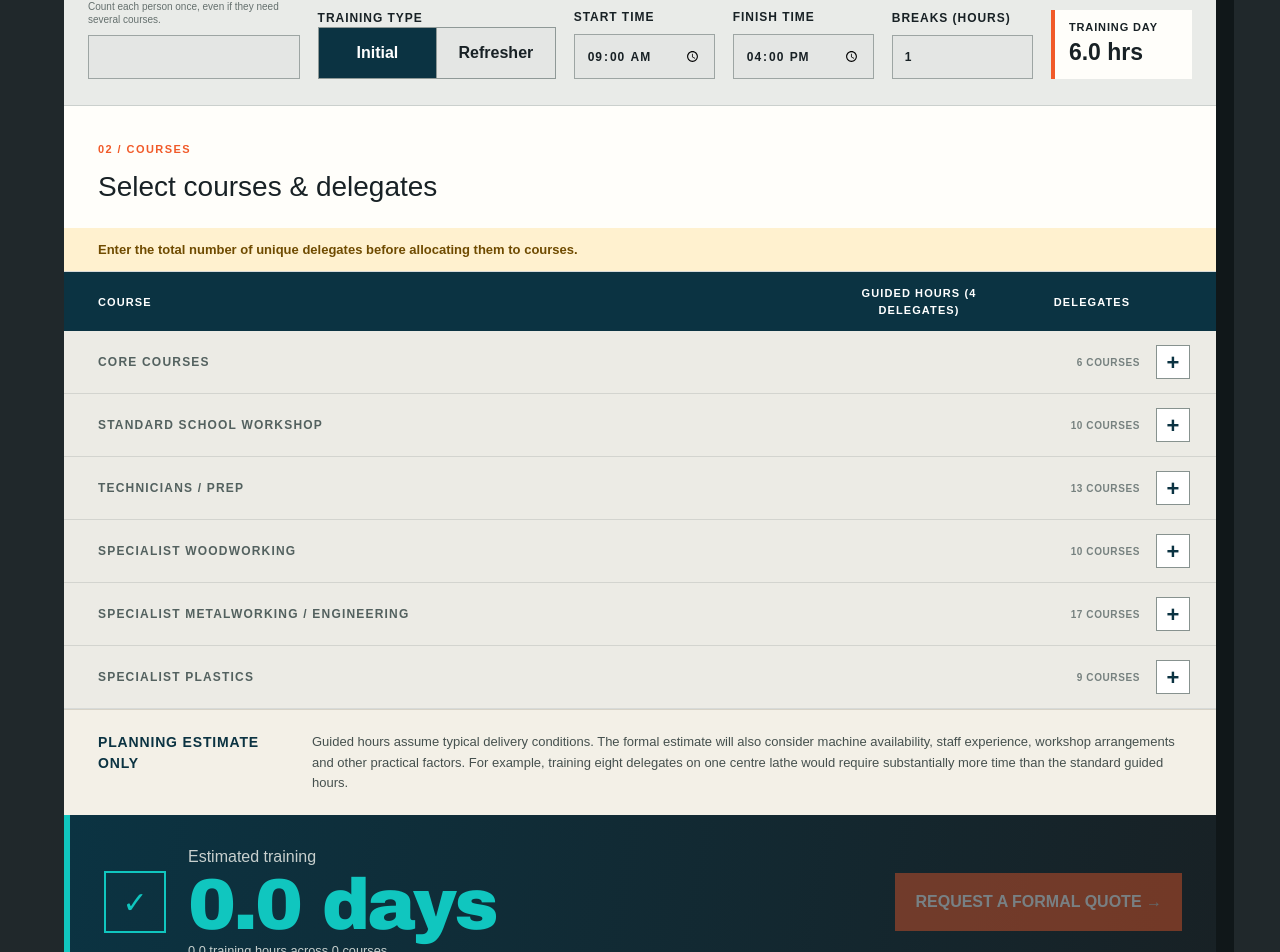
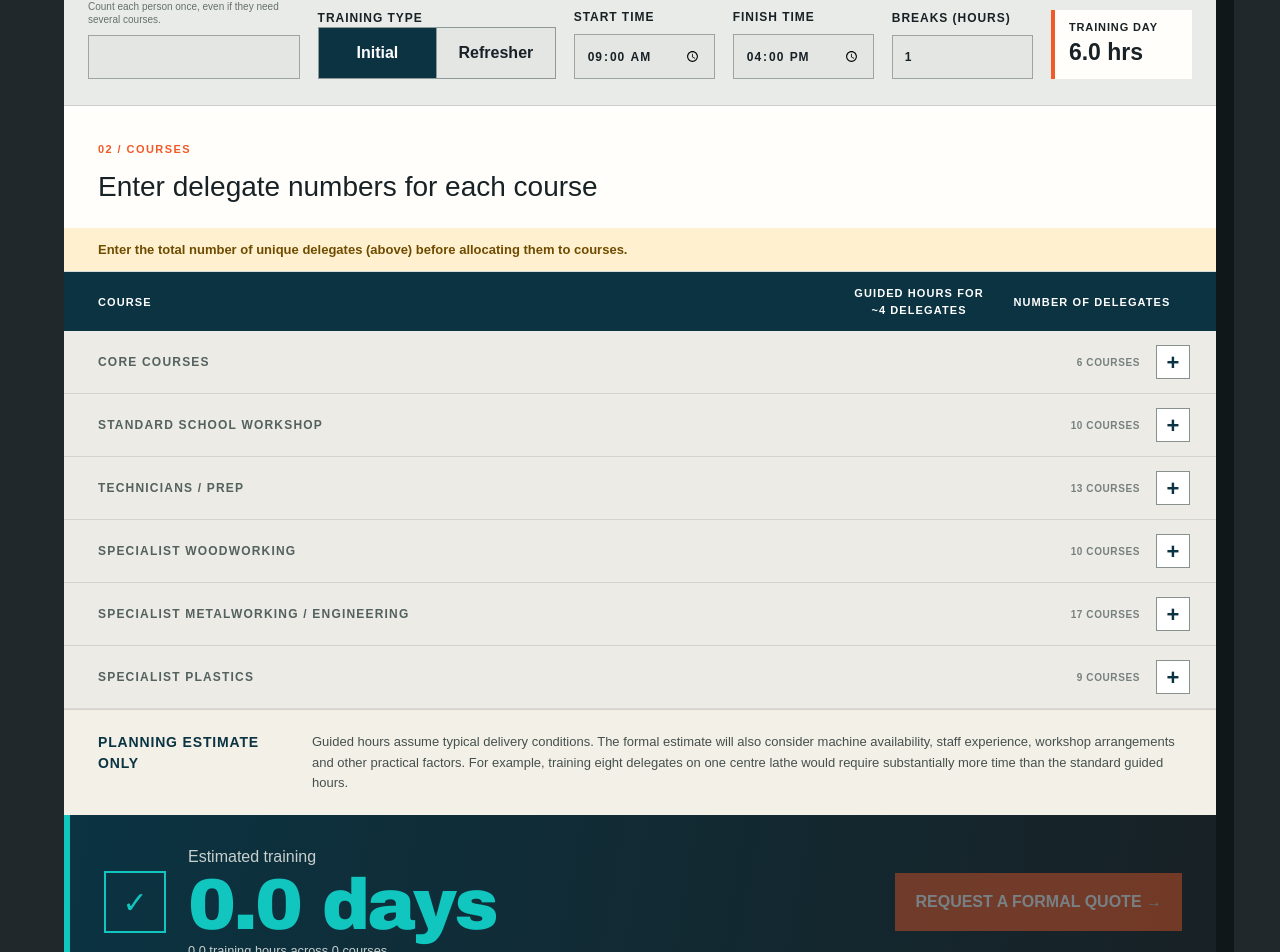
Before and after one commit to tarranteng/Training-Website, a Next.js app: page /quote-builder in a window 1280 px wide. Shown: the part 1325-2277 px from the top of the page. Built offline with nearby package versions, Linux system fonts and the light colour scheme.

Commit message:
Update page.tsx

```diff
--- a/app/quote-builder/page.tsx
+++ b/app/quote-builder/page.tsx
@@ -316,9 +316,9 @@ export default function QuoteBuilderPage() {
           )}
 
           <div className="course-toolbar">
-            <div><span>02 / COURSES</span><h3>Select courses &amp; delegates</h3></div>
+            <div><span>02 / COURSES</span><h3>Enter delegate numbers for each course</h3></div>
           </div>
-          {!totalDelegates && <p className="planner-notice">Enter the total number of unique delegates before allocating them to courses.</p>}
+          {!totalDelegates && <p className="planner-notice">Enter the total number of unique delegates (above) before allocating them to courses.</p>}
           {allocationInvalid && <p className="planner-notice error">A course allocation exceeds the permitted group size or the total number of unique delegates.</p>}
           {limitMessage && <p className="planner-notice error" role="alert">{limitMessage}</p>}
           {appliedOverlapGroups.map((overlapGroup) => (
@@ -326,7 +326,7 @@ export default function QuoteBuilderPage() {
           ))}
 
           <div className="course-list">
-            <div className="course-head"><span>Course</span><span>Guided hours (4 delegates)</span><span>Delegates</span></div>
+            <div className="course-head"><span>Course</span><span>Guided hours for ~4 delegates</span><span>Number of Delegates</span></div>
             {courseGroups.map((group) => (
               <details className="course-group" key={group.name}>
                 <summary>
```
